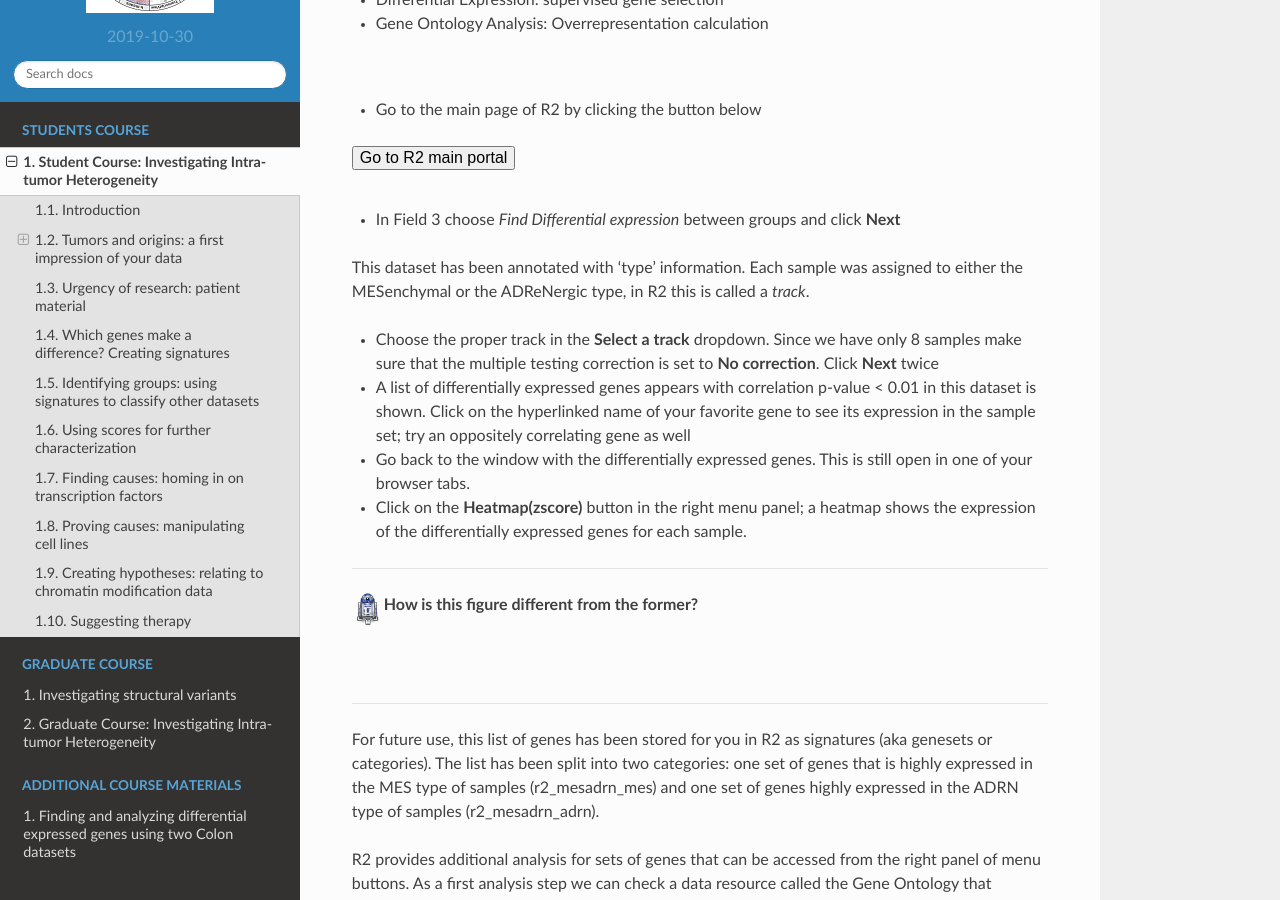
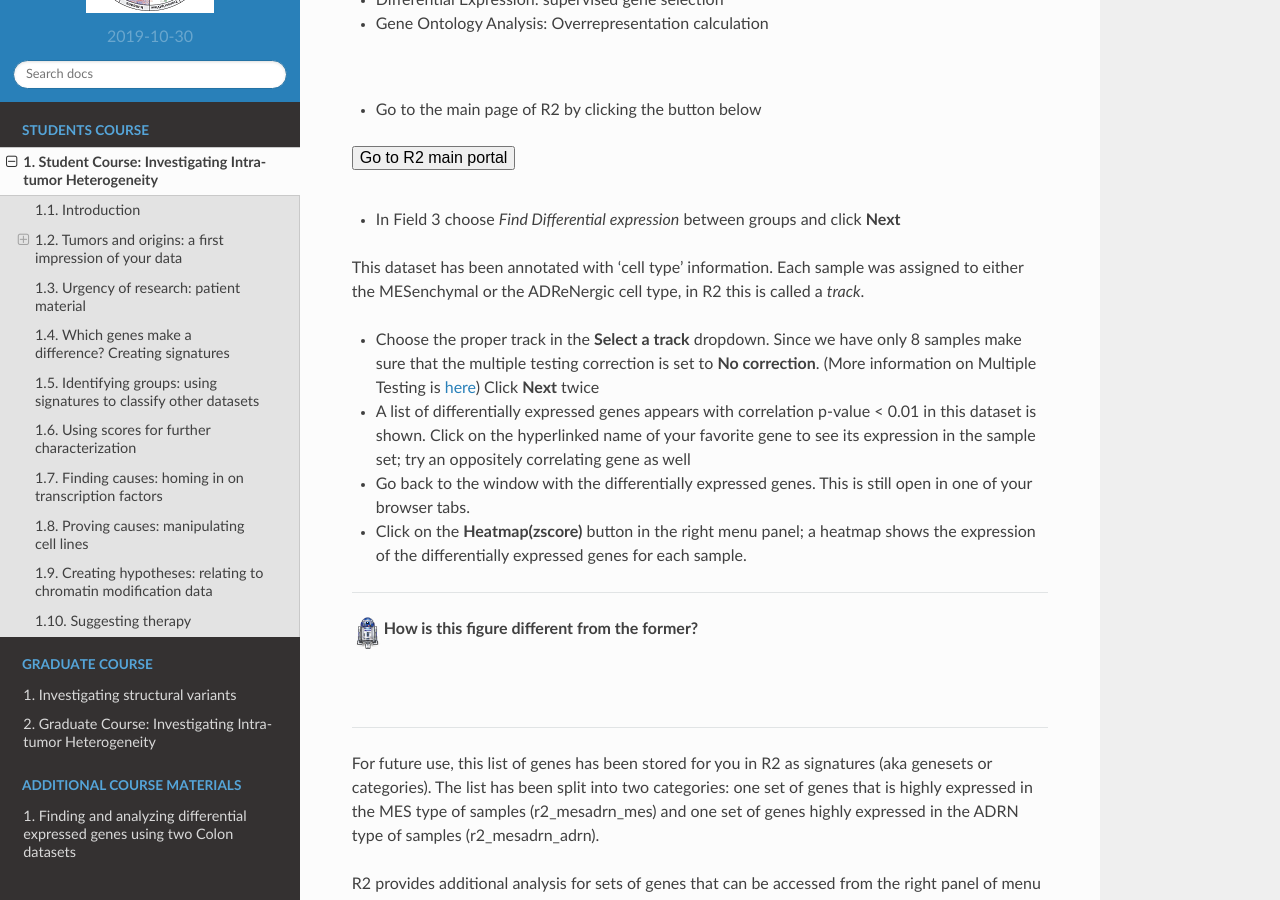
Before and after one commit to antronerds/r2-training-courses, a Sphinx documentation site: the page built from docs/Investigating_Tumor_Heterogeneity_student_version.md, in a window 1280 px wide and 900 px high, scrolled down 7855 px. Built offline with Sphinx 7.4.7 and the Read the Docs theme 2.0.0, drawn with Linux system fonts in a browser that asks for light colours.

Commit message:
Update Investigating_Tumor_Heterogeneity_student_version.md
Added link to multiple testing info

```diff
--- a/docs/Investigating_Tumor_Heterogeneity_student_version.md
+++ b/docs/Investigating_Tumor_Heterogeneity_student_version.md
@@ -260,8 +260,8 @@ We have identified two different types of cells that occur within the same patie
 
 * In Field 3 choose *Find Differential expression* between groups and click **Next**
 
-This dataset has been annotated with 'type' information. Each sample was assigned to either the MESenchymal or the ADReNergic type, in R2 this is called a *track*.
-* Choose the proper track in the **Select a track** dropdown. Since we have only 8 samples make sure that the multiple testing correction is set to **No correction**. Click **Next** twice
+This dataset has been annotated with 'cell type' information. Each sample was assigned to either the MESenchymal or the ADReNergic cell type, in R2 this is called a *track*.
+* Choose the proper track in the **Select a track** dropdown. Since we have only 8 samples make sure that the multiple testing correction is set to **No correction**. (More information on Multiple Testing is [here](https://r2-tutorials.readthedocs.io/en/latest/Did_You_Know.html#multipletesting)) Click **Next** twice
 * A list of differentially expressed genes appears with correlation p-value < 0.01 in this dataset is shown. Click on the hyperlinked name of your favorite gene to see its expression in the sample set; try an oppositely correlating gene as well
 * Go back to the window with the differentially expressed genes. This is still open in one of your browser tabs.
 * Click on the **Heatmap(zscore)** button in the right menu panel; a heatmap shows the expression of the differentially expressed genes for each sample.
```
